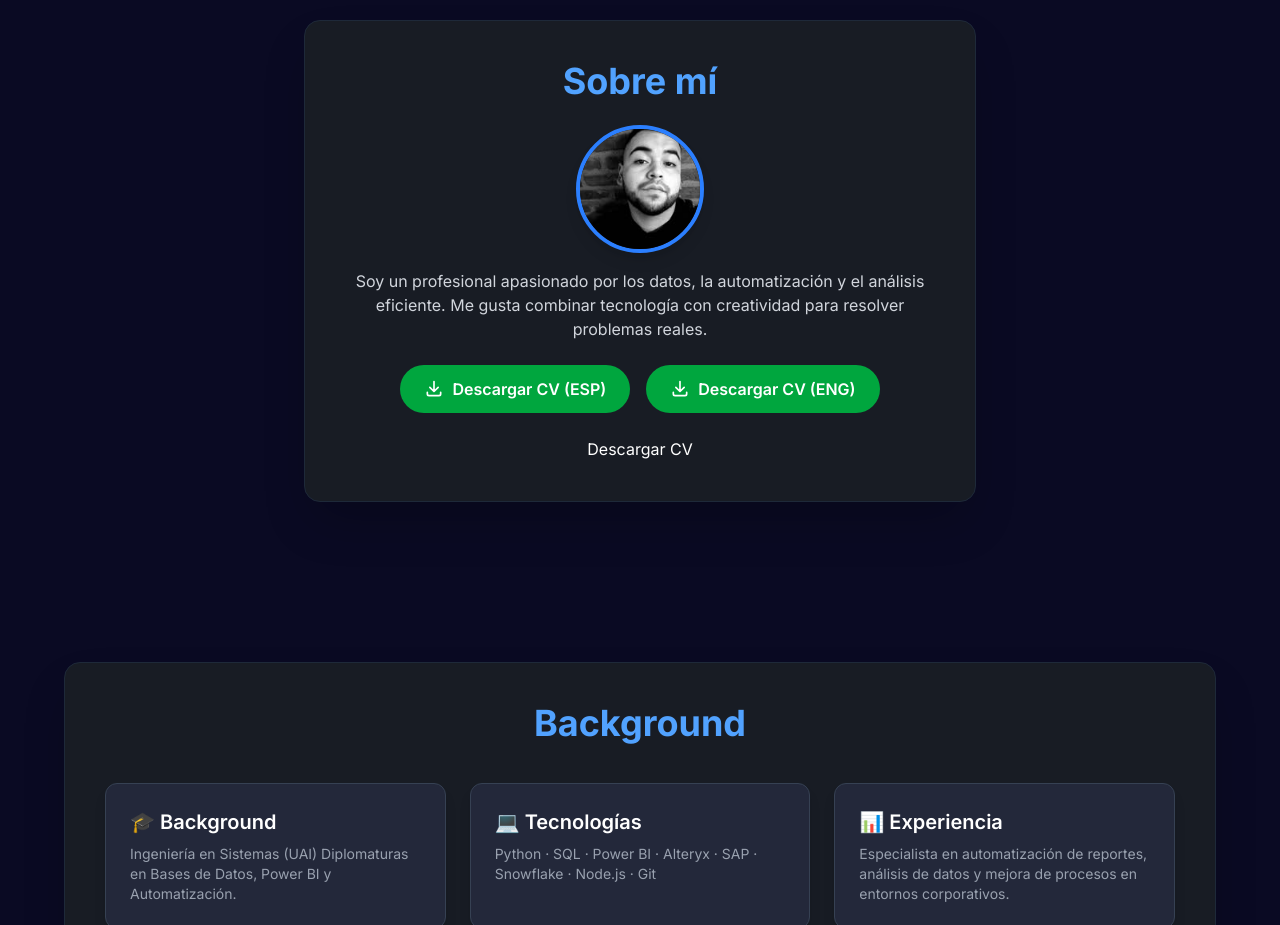
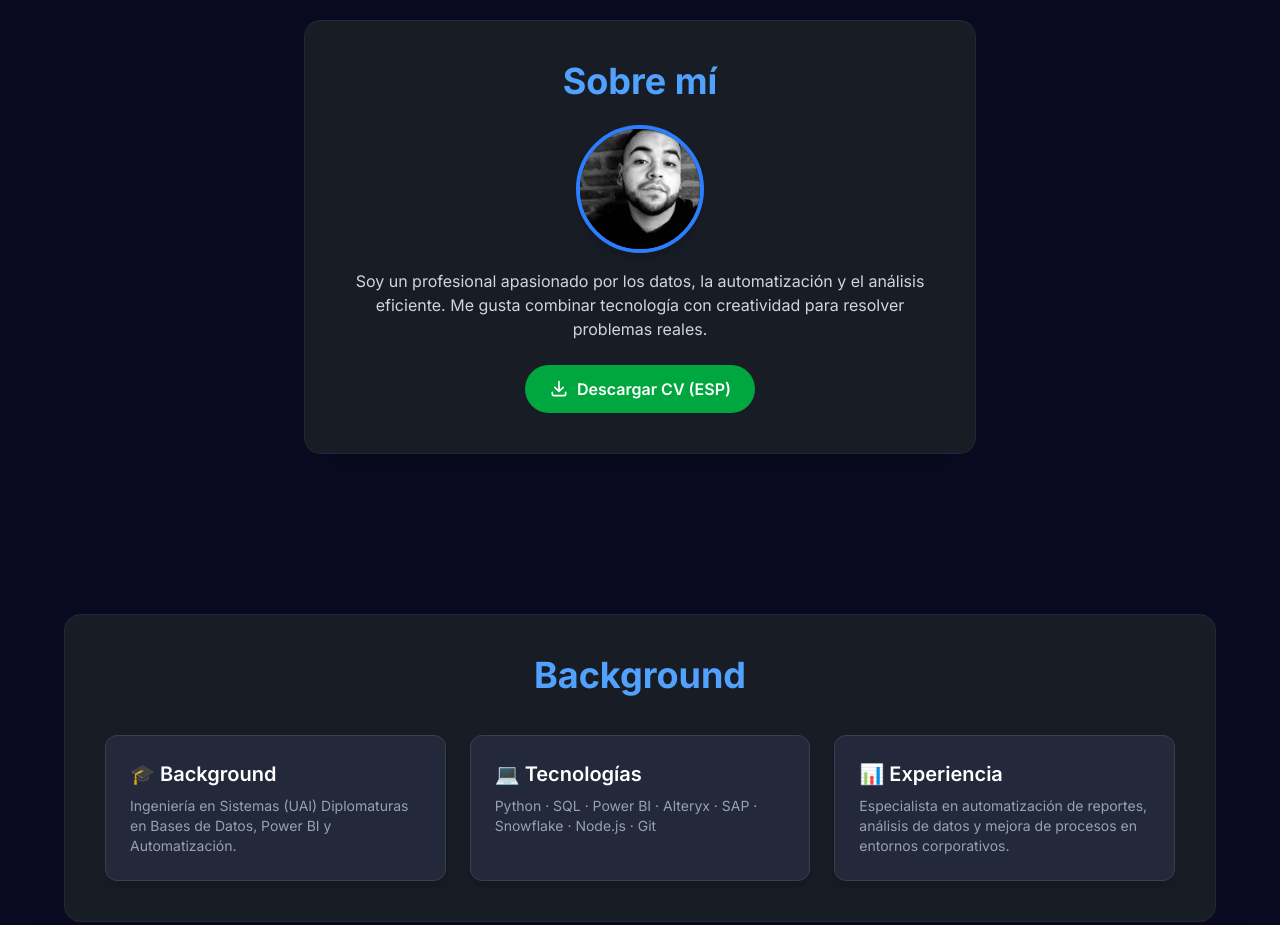
Before and after one commit to Lauti-Tapia/portfolio, a Next.js app: page / in a window 1280 px wide. Shown: the part 900-1825 px from the top of the page. Built offline with nearby package versions, Linux system fonts and the light colour scheme.

Commit message:
Actualización: [Idioma CV]

```diff
--- a/app/page.tsx
+++ b/app/page.tsx
@@ -196,31 +196,19 @@ function HomeContent() {
             <p className="text-gray-300 mb-6 max-w-xl text-center">
               {t('about.description')}
             </p>
-            <div className="flex gap-4 mb-6">
+            <div className="flex flex-col items-center gap-4">
               <a
-                href="/CV_2025_Lautaro_Tapia_ESP.pdf"
+                href={language === 'es' ? "/CV_2025_Lautaro_Tapia_ESP.pdf" : "/CV_2025_Lautaro_Tapia_ENG.pdf"}
                 download
                 className="inline-flex items-center bg-green-600 hover:bg-green-700 transition px-6 py-3 rounded-full text-white font-semibold"
-                aria-label={`${t('about.cv')} (Español)`}
+                aria-label={`${t('about.cv')} (${language === 'es' ? 'Español' : 'English'})`}
               >
                 <svg className="w-5 h-5 mr-2" fill="none" stroke="currentColor" strokeWidth={2} viewBox="0 0 24 24">
                   <path strokeLinecap="round" strokeLinejoin="round" d="M4 16v2a2 2 0 002 2h12a2 2 0 002-2v-2M7 10l5 5 5-5M12 15V3" />
                 </svg>
-                {t('about.cv')} (ESP)
-              </a>
-              <a
-                href="/CV_2025_Lautaro_Tapia_ENG.pdf"
-                download
-                className="inline-flex items-center bg-green-600 hover:bg-green-700 transition px-6 py-3 rounded-full text-white font-semibold"
-                aria-label={`${t('about.cv')} (English)`}
-              >
-                <svg className="w-5 h-5 mr-2" fill="none" stroke="currentColor" strokeWidth={2} viewBox="0 0 24 24">
-                  <path strokeLinecap="round" strokeLinejoin="round" d="M4 16v2a2 2 0 002 2h12a2 2 0 002-2v-2M7 10l5 5 5-5M12 15V3" />
-                </svg>
-                {t('about.cv')} (ENG)
+                {t('about.cv')} ({language === 'es' ? 'ESP' : 'ENG'})
               </a>
             </div>
-              {t('about.cv')}
             <div className="flex flex-wrap justify-center gap-3" role="list" aria-label="Habilidades personales">
               {(() => {
                 const skills = t('about.skills');
```
Also changed, not shown: 2 other files (tests, documents, lock files or other folders).
